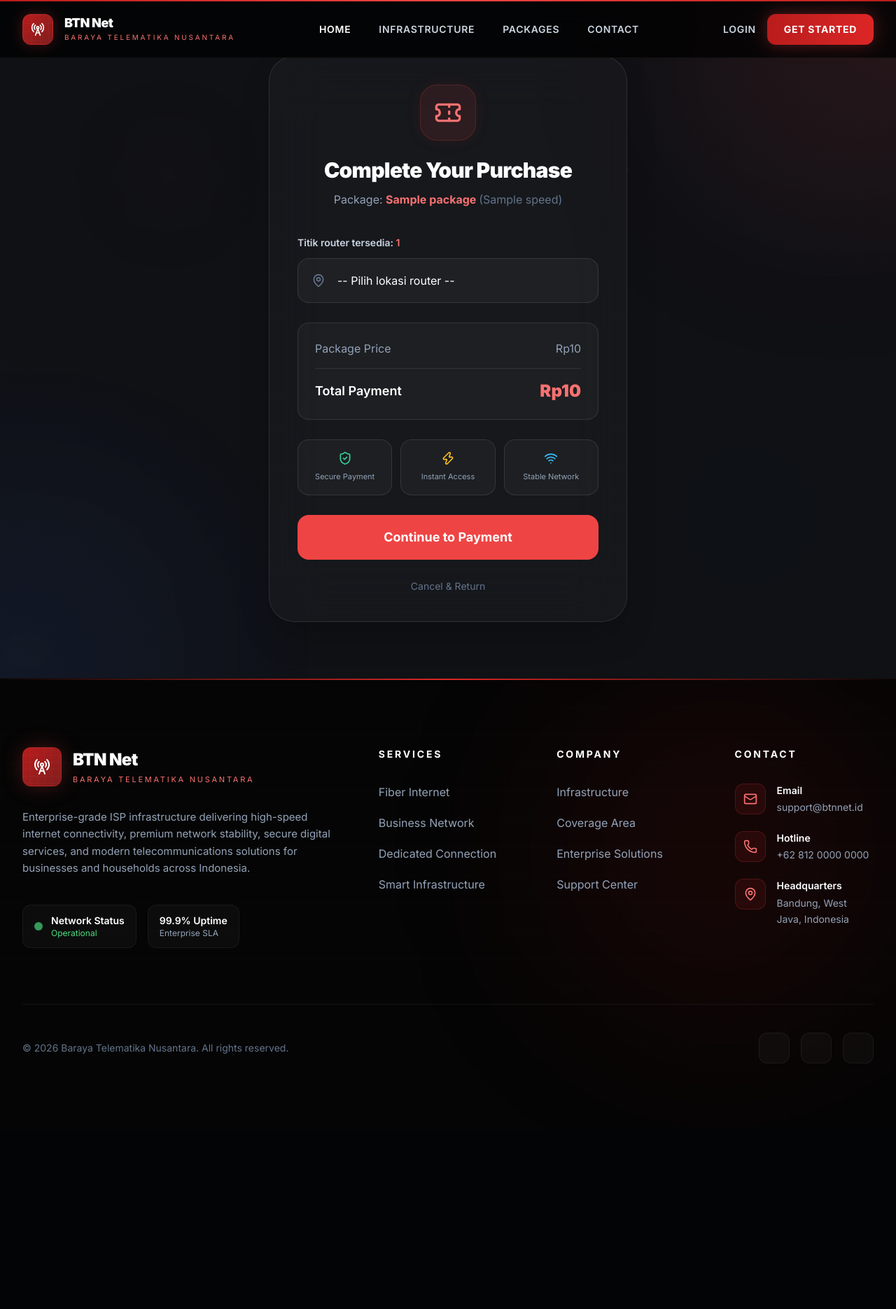
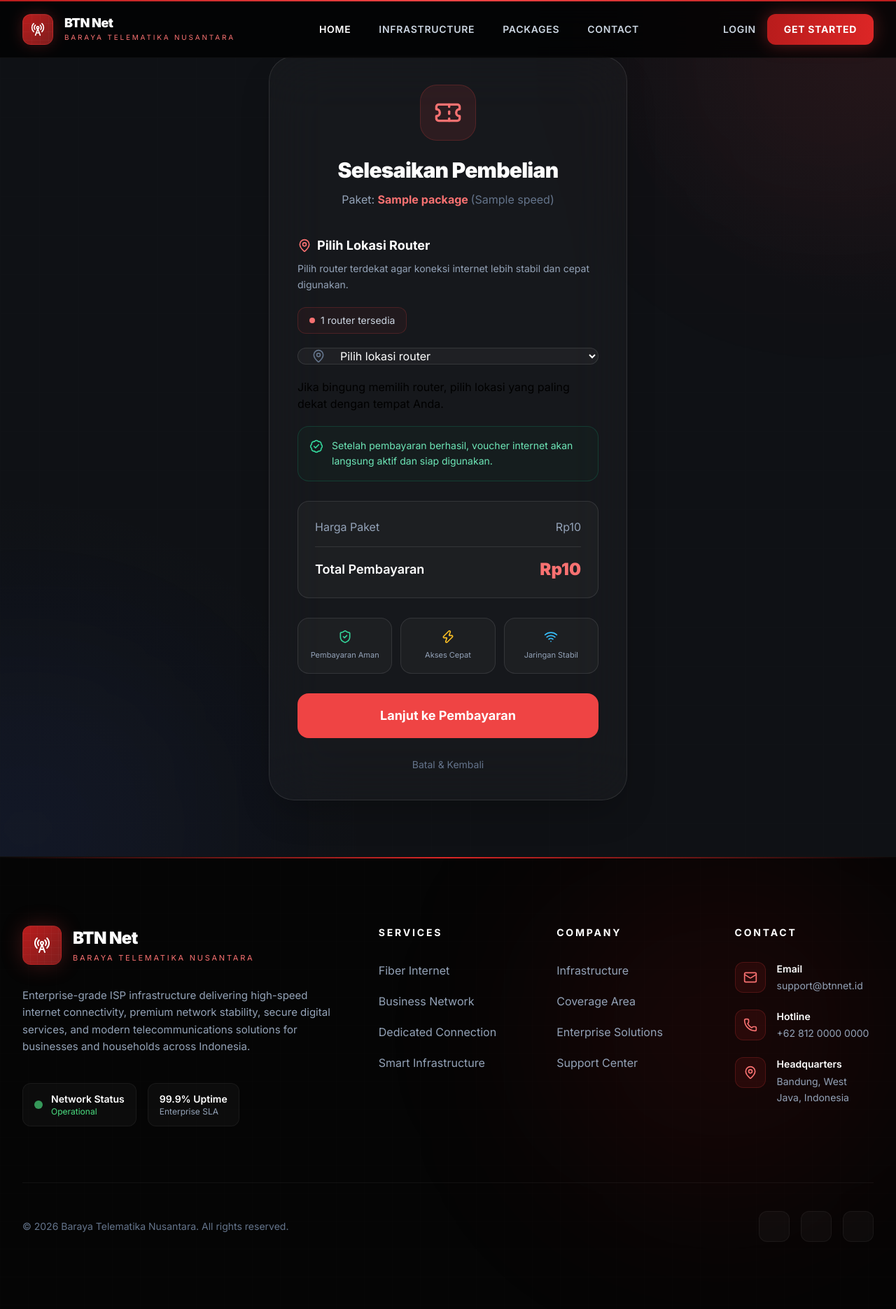
Before and after one commit to Farmil23/IFB_210_PEMROGRAMAN_WEB_LANJUT_WEBSITE_ISP_CLIENT, a Python web app: template app/templates/order_voucher.html in a window 1280 px wide. Shown: the whole page at 70% size. Before the commit the page ends 1520 px from the top, so only its background shows below. Run offline with Jinja, Linux system fonts and the light colour scheme; the template is opened without the code that fills it: most values are stand-ins (such as "Sample title", 1, 10 or a date in 2020); some libraries are stand-ins or nearby versions.

Commit message:
Translate checkout page to Indonesian and improve router selection UX

```diff
--- a/app/templates/order_voucher.html
+++ b/app/templates/order_voucher.html
@@ -23,50 +23,11 @@
             ">
         </div>
 
-        <!-- NETWORK LINES -->
-        <svg
-            class="absolute inset-0 w-full h-full opacity-[0.08]"
-            xmlns="http://www.w3.org/2000/svg">
-
-            <line x1="10%" y1="20%" x2="40%" y2="40%"
-                  stroke="rgba(239,68,68,0.35)"
-                  stroke-width="1"/>
-
-            <line x1="40%" y1="40%" x2="70%" y2="25%"
-                  stroke="rgba(239,68,68,0.25)"
-                  stroke-width="1"/>
-
-            <line x1="70%" y1="25%" x2="90%" y2="45%"
-                  stroke="rgba(239,68,68,0.2)"
-                  stroke-width="1"/>
-
-            <line x1="20%" y1="75%" x2="50%" y2="60%"
-                  stroke="rgba(255,255,255,0.08)"
-                  stroke-width="1"/>
-
-            <line x1="50%" y1="60%" x2="80%" y2="80%"
-                  stroke="rgba(255,255,255,0.08)"
-                  stroke-width="1"/>
-
-            <!-- NODES -->
-            <circle cx="40%" cy="40%" r="4" fill="rgba(239,68,68,0.5)"/>
-            <circle cx="70%" cy="25%" r="3" fill="rgba(239,68,68,0.4)"/>
-            <circle cx="50%" cy="60%" r="3" fill="rgba(255,255,255,0.2)"/>
-
-        </svg>
-
-        <!-- SOFT GLOW -->
+        <!-- GLOW -->
         <div class="absolute top-[-120px] right-[-120px] w-[420px] h-[420px] bg-red-500/10 rounded-full blur-[140px] animate-pulse">
         </div>
 
         <div class="absolute bottom-[-150px] left-[-150px] w-[380px] h-[380px] bg-indigo-500/10 rounded-full blur-[140px] animate-pulse">
-        </div>
-
-        <!-- FLOATING BLUR -->
-        <div class="absolute top-[22%] left-[15%] w-24 h-24 rounded-full bg-red-500/[0.06] blur-3xl animate-bounce">
-        </div>
-
-        <div class="absolute bottom-[18%] right-[12%] w-28 h-28 rounded-full bg-sky-500/[0.05] blur-3xl animate-pulse">
         </div>
 
     </div>
@@ -75,21 +36,13 @@
     <div class="relative z-10 w-full max-w-lg">
 
         <!-- CARD -->
-        <div class="group rounded-[36px] border border-white/10 bg-white/[0.03] backdrop-blur-2xl p-10 shadow-2xl transition-all duration-500 hover:-translate-y-1 hover:border-red-500/20 hover:shadow-[0_20px_50px_rgba(239,68,68,0.12)] overflow-hidden">
-
-            <!-- HOVER GLOW -->
-            <div class="absolute inset-0 opacity-0 group-hover:opacity-100 transition duration-700">
-
-                <div class="absolute top-[-80px] right-[-80px] w-52 h-52 bg-red-500/10 rounded-full blur-3xl">
-                </div>
-
-            </div>
+        <div class="rounded-[36px] border border-white/10 bg-white/[0.03] backdrop-blur-2xl p-10 shadow-2xl overflow-hidden">
 
             <!-- HEADER -->
             <div class="relative z-10 text-center mb-10">
 
                 <!-- ICON -->
-                <div class="w-20 h-20 rounded-3xl bg-red-500/10 border border-red-500/20 flex items-center justify-center mx-auto mb-6 shadow-[0_0_25px_rgba(239,68,68,0.08)]">
+                <div class="w-20 h-20 rounded-3xl bg-red-500/10 border border-red-500/20 flex items-center justify-center mx-auto mb-6">
 
                     <i data-lucide="ticket" class="w-10 h-10 text-red-400"></i>
 
@@ -98,14 +51,14 @@
                 <!-- TITLE -->
                 <h2 class="text-3xl font-black tracking-tight text-white">
 
-                    Complete Your Purchase
+                    Selesaikan Pembelian
 
                 </h2>
 
                 <!-- PACKAGE -->
                 <p class="text-slate-400 mt-3 text-base">
 
-                    Package:
+                    Paket:
                     <span class="text-red-400 font-bold">
                         {{ package.name }}
                     </span>
@@ -129,32 +82,67 @@
                 {% endif %}
 
                 <!-- ROUTER -->
+<div class="space-y-5">
+
+    <!-- TITLE -->
     <div>
 
-                    <label class="block text-sm font-semibold text-slate-300 mb-3">
+        <div class="flex items-center gap-2 mb-2">
 
-                        Titik router tersedia:
-                        <span class="text-red-400">{{ router_count or 0 }}</span>
+            <i data-lucide="map-pin" class="w-5 h-5 text-red-400"></i>
 
-                    </label>
+            <h3 class="text-lg font-bold text-white">
+                Pilih Lokasi Router
+            </h3>
+
+        </div>
+
+        <p class="text-sm text-slate-400 leading-relaxed">
+
+            Pilih router terdekat agar koneksi internet lebih stabil dan cepat digunakan.
+
+        </p>
+
+    </div>
+
+    {% if presentation_mode %}
+
+    <div class="rounded-2xl border border-amber-500/30 bg-amber-500/10 px-4 py-3 text-amber-200 text-sm">
+
+        <strong>Mode presentasi</strong> (PRODUCTION=false):
+        checkout voucher tetap bisa walau router kosong.
+
+    </div>
+
+    {% endif %}
+
+    <!-- ROUTER INFO -->
+    <div class="inline-flex items-center gap-2 px-4 py-2 rounded-xl border border-red-500/20 bg-red-500/5 text-sm text-slate-300">
+
+        <div class="w-2 h-2 rounded-full bg-red-400"></div>
+
+        <span>
+            {{ router_count or 0 }} router tersedia
+        </span>
+
+    </div>
 
     {% if router_count and router_count > 0 %}
 
+    <!-- SELECT -->
     <div class="relative">
 
-                        <!-- ICON -->
         <i data-lucide="map-pin"
            class="absolute left-5 top-1/2 -translate-y-1/2 w-5 h-5 text-slate-500">
         </i>
 
-                        <!-- SELECT -->
         <select
             name="router_location"
             required
-                            class="w-full h-16 rounded-2xl border border-white/10 bg-white/[0.04] pl-14 pr-5 text-white appearance-none outline-none transition-all duration-300 focus:border-red-500/30 focus:bg-white/[0.06] cursor-pointer">
+           class="w-full h-13 rounded-2xl border border-white/10 bg-white/[0.04] pl-14 pr-5 text-white outline-none transition-all duration-300 focus:border-red-500/30 focus:bg-white/[0.06]">
 
             <option value="" disabled selected class="bg-[#111418] text-slate-400">
-                                -- Pilih lokasi router --
+                Pilih lokasi router
             </option>
 
             {% for r in routers %}
@@ -167,11 +155,22 @@
 
     </div>
 
+    <p class="mt-1 text-sm text-slate-500 leading-relaxed"></p>
+
+        Jika bingung memilih router, pilih lokasi yang paling dekat dengan tempat Anda.
+
+    </p>
+
     {% elif presentation_mode %}
 
     <p class="text-slate-300 text-sm rounded-2xl border border-cyan-500/25 bg-cyan-500/10 px-4 py-3">
+
         Tidak ada router terdaftar. Lokasi akan diset ke:
-                        <span class="font-mono text-cyan-300">{{ demo_router_label }}</span>
+
+        <span class="font-mono text-cyan-300">
+            {{ demo_router_label }}
+        </span>
+
     </p>
 
     <input type="hidden" name="router_location" value="{{ demo_router_label }}">
@@ -179,14 +178,29 @@
     {% else %}
 
     <p class="text-slate-400 text-sm rounded-2xl border border-amber-500/30 bg-amber-500/10 px-4 py-3">
-                        Tidak ada router aktif di sistem (0). Hubungi admin untuk menambahkan titik hotspot,
-                        atau set <span class="font-mono text-amber-300">PRODUCTION=false</span> di <span class="font-mono">.env</span> untuk demo.
+
+        Tidak ada router aktif di sistem.
+        Hubungi admin untuk menambahkan titik hotspot.
+
     </p>
 
     {% endif %}
 
+    <!-- INFO -->
+    <div class="flex items-start gap-3 rounded-2xl border border-emerald-500/20 bg-emerald-500/[0.03] px-4 py-4">
+
+        <i data-lucide="badge-check" class="w-5 h-5 text-emerald-400 shrink-0 mt-0.5"></i>
+
+        <p class="text-sm text-emerald-300 leading-relaxed">
+
+            Setelah pembayaran berhasil,
+            voucher internet akan langsung aktif dan siap digunakan.
+
+        </p>
+
     </div>
 
+</div>
                 <!-- PRICE BOX -->
                 <div class="rounded-2xl border border-white/10 bg-white/[0.03] p-6 space-y-4">
 
@@ -194,7 +208,7 @@
                     <div class="flex items-center justify-between text-slate-400">
 
                         <span>
-                            Package Price
+                            Harga Paket
                         </span>
 
                         <span>
@@ -207,7 +221,7 @@
                     <div class="flex items-center justify-between pt-4 border-t border-white/10">
 
                         <span class="text-white font-semibold text-lg">
-                            Total Payment
+                            Total Pembayaran
                         </span>
 
                         <span class="text-2xl font-black text-red-400">
@@ -224,34 +238,34 @@
                 <div class="grid grid-cols-3 gap-3">
 
                     <!-- ITEM -->
-                    <div class="rounded-2xl border border-white/10 bg-white/[0.03] p-4 text-center transition-all duration-300 hover:border-emerald-500/20">
+                    <div class="rounded-2xl border border-white/10 bg-white/[0.03] p-4 text-center">
 
                         <i data-lucide="shield-check" class="w-5 h-5 text-emerald-400 mx-auto mb-2"></i>
 
                         <p class="text-[11px] text-slate-400 leading-relaxed">
-                            Secure Payment
+                            Pembayaran Aman
                         </p>
 
                     </div>
 
                     <!-- ITEM -->
-                    <div class="rounded-2xl border border-white/10 bg-white/[0.03] p-4 text-center transition-all duration-300 hover:border-amber-500/20">
+                    <div class="rounded-2xl border border-white/10 bg-white/[0.03] p-4 text-center">
 
                         <i data-lucide="zap" class="w-5 h-5 text-amber-400 mx-auto mb-2"></i>
 
                         <p class="text-[11px] text-slate-400 leading-relaxed">
-                            Instant Access
+                            Akses Cepat
                         </p>
 
                     </div>
 
                     <!-- ITEM -->
-                    <div class="rounded-2xl border border-white/10 bg-white/[0.03] p-4 text-center transition-all duration-300 hover:border-sky-500/20">
+                    <div class="rounded-2xl border border-white/10 bg-white/[0.03] p-4 text-center">
 
                         <i data-lucide="wifi" class="w-5 h-5 text-sky-400 mx-auto mb-2"></i>
 
                         <p class="text-[11px] text-slate-400 leading-relaxed">
-                            Stable Network
+                            Jaringan Stabil
                         </p>
 
                     </div>
@@ -262,9 +276,9 @@
                 <button
                     type="submit"
                     {% if (not router_count or router_count == 0) and not presentation_mode %}disabled{% endif %}
-                    class="w-full h-16 rounded-2xl border border-red-500/20 bg-red-500 text-white font-bold text-lg transition-all duration-300 hover:bg-red-600 hover:scale-[1.01] hover:shadow-[0_0_30px_rgba(239,68,68,0.25)] disabled:opacity-40 disabled:cursor-not-allowed disabled:hover:scale-100">
+                    class="w-full h-16 rounded-2xl border border-red-500/20 bg-red-500 text-white font-bold text-lg transition-all duration-300 hover:bg-red-600 hover:shadow-[0_0_30px_rgba(239,68,68,0.25)] disabled:opacity-40 disabled:cursor-not-allowed">
 
-                    Continue to Payment
+                    Lanjut ke Pembayaran
 
                 </button>
 
@@ -273,7 +287,7 @@
                     href="/packages"
                     class="block text-center text-slate-500 hover:text-white transition-all text-sm">
 
-                    Cancel & Return
+                    Batal & Kembali
 
                 </a>
 
```
Lines whose indentation alone changed are shown as unchanged.
